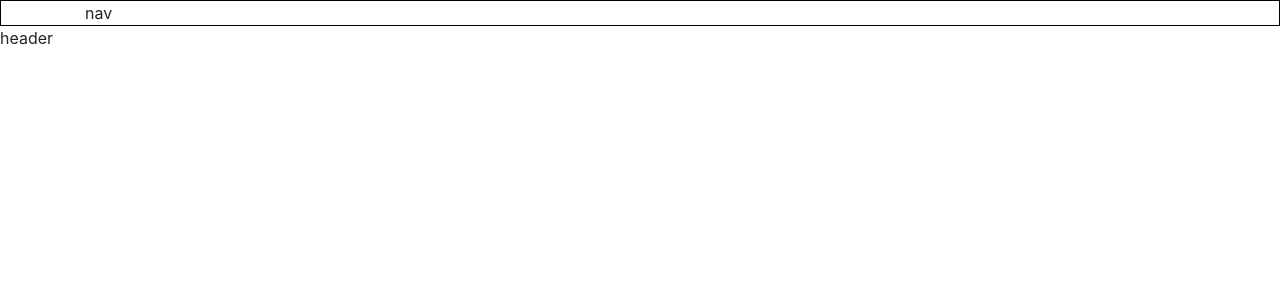
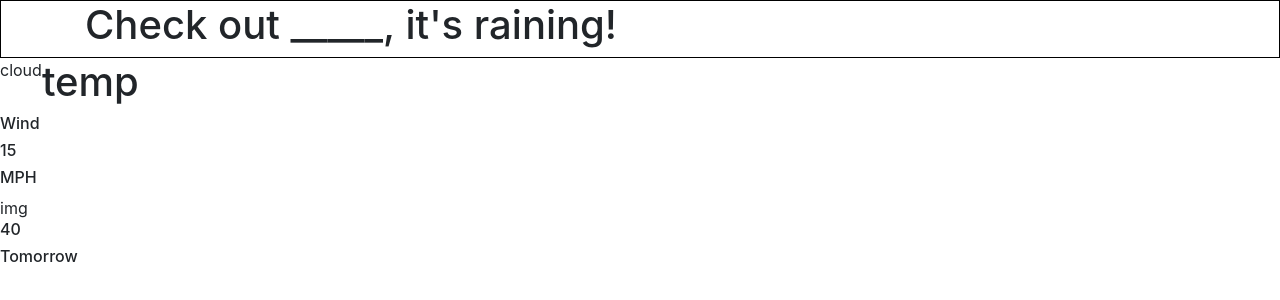
Before and after one commit to RGHuynh/React-Weather-App, a React (Create React App) app: page / in a window 1280 px wide. Shown: the top 300 px of the page. Built offline with nearby package versions, Linux system fonts and the light colour scheme.

Commit message:
Add normalize to style

```diff
--- a/src/Components/Header/index.css
+++ b/src/Components/Header/index.css
@@ -0,0 +1,3 @@
+.temp-wrapper {
+    display: flex;
+}
--- a/src/Components/Header/index.jsx
+++ b/src/Components/Header/index.jsx
@@ -1,12 +1,32 @@
 import React from 'react';
-import Navigation from '../Navigation'
+import Search from '../Search'
 import './index.css';
 
 export default function() {
     return(
         <header>
-            <Navigation />
-            header
+            <Search />
+            <div className="temp-wrapper">
+                <div>cloud</div>
+                <h1>temp</h1>
+            </div>
+            <div>
+                <div>
+                    <h6>Wind</h6>
+                    <div>
+                        <h6>15</h6>
+                        <h6>MPH</h6>
+                    </div>
+                </div>
+            </div>
+
+            <div>
+                <div>
+                    <div>img</div>
+                    <h6>40</h6>
+                    <h6>Tomorrow</h6>
+                </div>
+            </div>
         </header>
     )
 }
--- a/src/Components/Navigation/index.css
+++ b/src/Components/Search/index.css
@@ -1,3 +1,3 @@
-.navigation-container {
+.section-container {
     border: 1px solid black;
 }
--- a/src/Components/Navigation/index.jsx
+++ b/src/Components/Search/index.jsx
@@ -3,10 +3,12 @@ import './index.css';
 
 export default function Navigation() {
     return(
-        <nav className="navigation-container">
+        <section className="section-container">
             <div className="container">
-                nav
+                <h1>
+                    Check out _____, it's raining!
+                </h1>
             </div>
-        </nav>
+        </section>
     );
 }
--- a/src/index.js
+++ b/src/index.js
@@ -1,5 +1,6 @@
 import React from 'react';
 import ReactDOM from 'react-dom';
+import './normalize.css';
 import './index.css';
 import App from './App';
 import 'bootstrap/dist/css/bootstrap.min.css';
```
Also changed, not shown: src/normalize.css (added).
